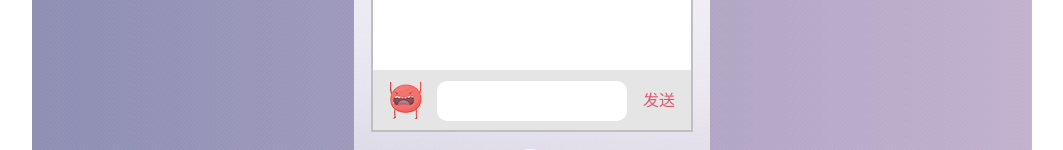
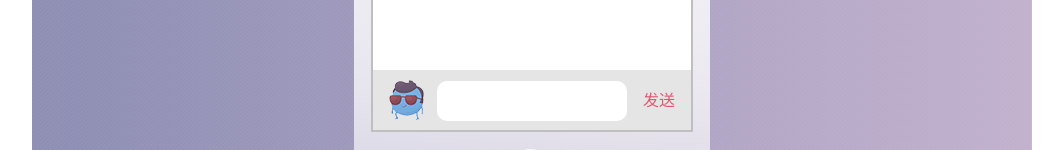
Before and after one commit to Hello-Moto/MW-1-2-weixinliaotian, a plain HTML site: page index.html in a window 1280 px wide. Both pictures are taken after a click on the picture 506 px from the left and 631 px from the top of the page. Shown: the part 537-687 px from the top of the page, without its empty margins (108-1171 px from the left). Drawn offline with Linux system fonts and the light colour scheme.

Commit message:
优化代码

```diff
--- a/index.html
+++ b/index.html
@@ -150,7 +150,7 @@
         var list = document.querySelector(".list")
         var monster = true
         img.onclick = function(){
-            img.src = monster? "img/monster2.png" : "img/monster.png"
+            img.src = monster? "img/monster.png" : "img/monster2.png"
             monster = !monster
         }
         button.onclick = function(){
```
